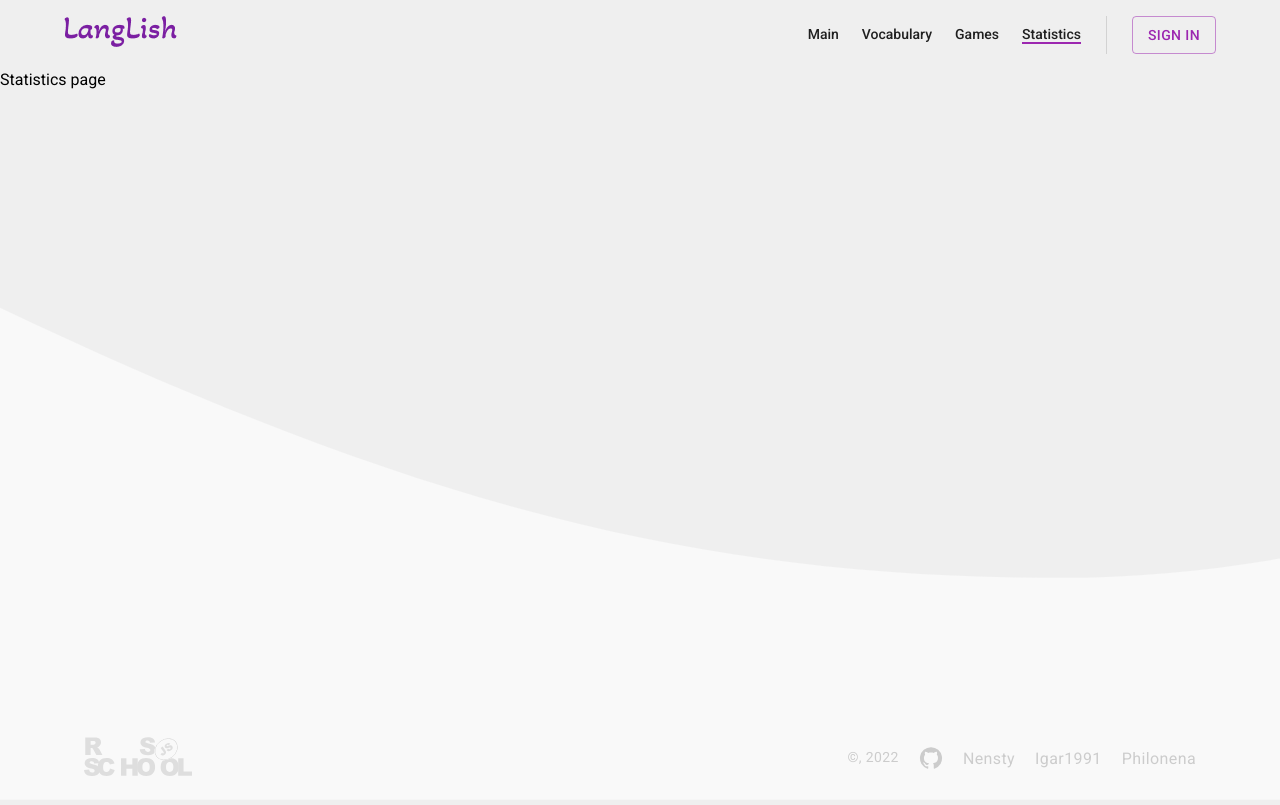
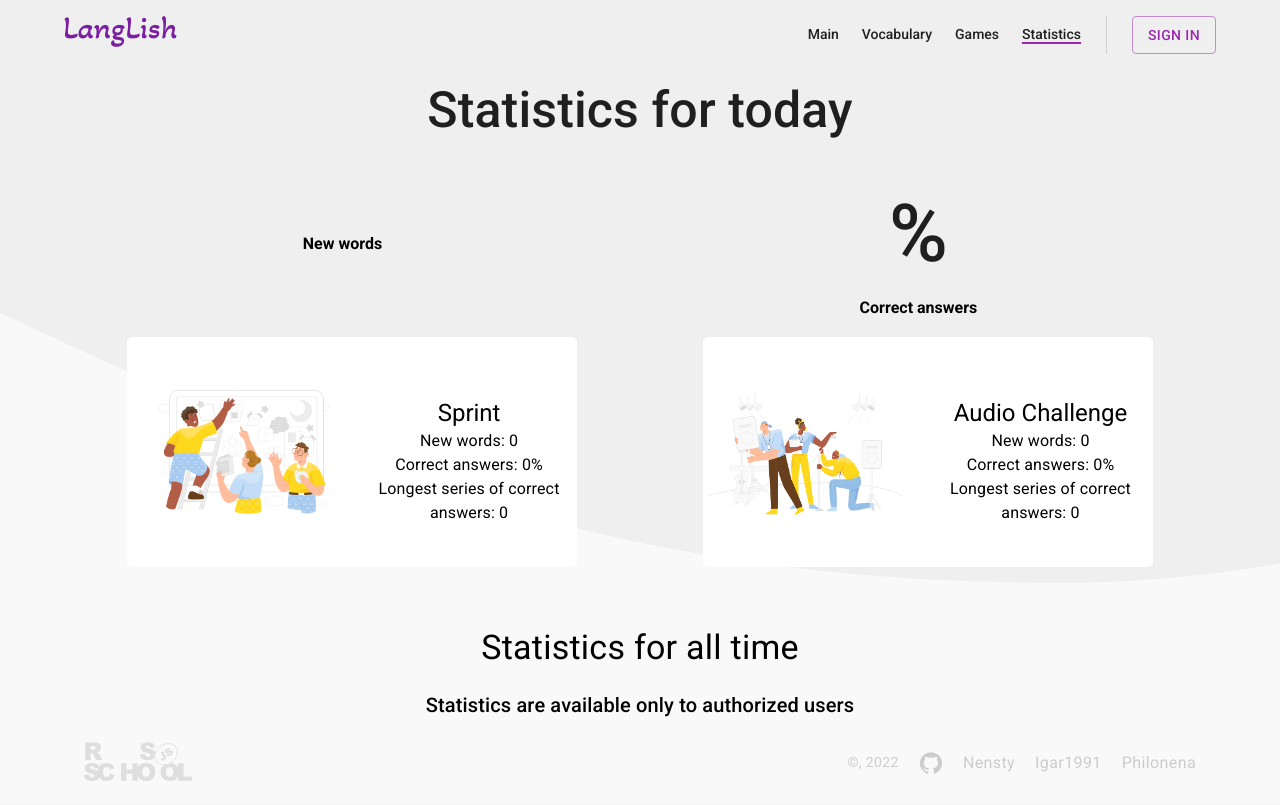
Before and after one commit to igar1991/rslang, a React (Create React App) app: page /statistics in a window 1280 px wide. Built offline with nearby package versions, Linux system fonts and the light colour scheme; no server answers.

Commit message:
feat: add statistic

```diff
--- a/package.json
+++ b/package.json
@@ -15,7 +15,10 @@
     "@types/node": "^17.0.45",
     "@types/react": "^18.0.17",
     "@types/react-dom": "^18.0.6",
+    "apexcharts": "^3.35.5",
     "react": "^18.2.0",
+    "react-apexcharts": "^1.4.0",
+    "react-charts": "^3.0.0-beta.48",
     "react-dom": "^18.2.0",
     "react-redux": "^8.0.2",
     "react-router-dom": "^6.3.0",
--- /dev/null
+++ b/src/pages/statistics/components/card.tsx
@@ -0,0 +1,33 @@
+import { Box, Typography } from '@mui/material';
+
+interface Props {
+  img: string;
+  title: string;
+  word: number;
+  trueans: number;
+  long: number;
+}
+
+export const Card = ({ img, title, word, trueans, long }: Props) => {
+  return (
+    <Box className='game__card-description'>
+      <Box
+        component='img'
+        alt={`${title} game image`}
+        src={img}
+        sx={{
+          height: {
+            xs: 95,
+            md: 150,
+          }
+        }}
+      />
+      <Box sx={{marginTop: '20px'}}>
+        <Typography variant='h5' className='game-title'>{title}</Typography>
+        <Typography variant='body1' className='game-description'>{`New words: ${word}`}</Typography>
+        <Typography variant='body1' className='game-description'>{`Correct answers: ${trueans}%`}</Typography>
+        <Typography variant='body1' className='game-description'>{`Longest series of correct answers: ${long}`}</Typography>
+      </Box>
+    </Box>
+  );
+};
--- a/src/pages/statistics/index.tsx
+++ b/src/pages/statistics/index.tsx
@@ -1,9 +1,202 @@
-import React from 'react';
+import { Box, Container, Typography } from '@mui/material';
+import { Card } from './components/card';
+import './statistics.css';
+import { useState, useEffect } from 'react';
+import ReactApexChart from 'react-apexcharts';
+import { wordsAPI } from 'api/wordsService';
+import { useAppSelector } from 'redux/hooks';
+import { selectAuth } from 'redux/slices/authUserSlice';
+import { UserWordData } from 'types/types';
+
+interface statData {
+  date: string;
+  sprint: {
+    rightAnswers: number;
+    errorAnswers: number;
+    newWords: number;
+    series: number;
+  };
+  audioCall: {
+    rightAnswers: number;
+    errorAnswers: number;
+    newWords: number;
+    series: number;
+  };
+}
 
 export default function Statistics() {
+  const [categories, setСategories] = useState<Set<string>>();
+  const [seriesNew, setSeriesNew] = useState<number[]>([]);
+  const [seriesLearned, setSeriesNewLearned] = useState<number[]>([]);
+  const [stat, setStat] = useState<statData>();
+  const { id } = useAppSelector(selectAuth);
+
+  const { data } = wordsAPI.useGetUserWordsQuery(id);
+  const localStatistic = localStorage.getItem('localStatistic');
+
+  useEffect(() => {
+    if (data) createFilter(data);
+  }, [data]);
+
+  useEffect(() => {
+    if (localStatistic) setStat(JSON.parse(localStatistic));
+  }, [localStatistic]);
+
+  const createFilter = (data: UserWordData[]) => {
+    const dataFilter = data?.filter(
+      (item) =>
+        Object.keys(item.optional).includes('date') && item.optional.learned
+    );
+    const resLearned = dataFilter?.reduce(
+      (previousValue: { [key: string]: number }, currentValue) => {
+        if (
+          Object.keys(previousValue).includes(
+            currentValue.optional.date as string
+          )
+        ) {
+          if (currentValue.optional.date) {
+            previousValue[currentValue.optional.date] += 1;
+          }
+        } else {
+          if (currentValue.optional.date) {
+            previousValue[currentValue.optional.date] = 1;
+          }
+        }
+        return previousValue;
+      },
+      {}
+    );
+    setSeriesNewLearned(Object.values(resLearned));
+    const dataFilterFirst = data?.filter((item) =>
+      Object.keys(item.optional).includes('games')
+    );
+    const resFirst = dataFilterFirst?.reduce(
+      (previousValue: { [key: string]: number }, currentValue) => {
+        if (currentValue.optional.games) {
+          if (
+            Object.keys(previousValue).includes(
+              currentValue.optional.games.firstDate as string
+            )
+          ) {
+            previousValue[currentValue.optional.games.firstDate] += 1;
+          } else {
+            previousValue[currentValue.optional.games.firstDate] = 1;
+          }
+        }
+        return previousValue;
+      },
+      {}
+    );
+    setSeriesNew(Object.values(resFirst));
+    setСategories(
+      new Set([...Object.keys(resLearned), ...Object.keys(resFirst)])
+    );
+  };
+
+  const countNewWords = (stat: statData): number =>
+    stat.sprint.newWords + stat.audioCall.newWords;
+
+  const precentWord = (trueAns: number, wrongAns: number) =>
+    Math.floor((trueAns * 100) / (trueAns + wrongAns));
+
   return (
-    <main className='container'>
-      Statistics page
-    </main>
+    <Container className="container">
+      <h2 className="title">Statistics for today</h2>
+      <div className="container_result">
+        <Box>
+          <h2 className="title_num">{stat && countNewWords(stat)}</h2>
+          <h4>New words</h4>
+        </Box>
+        <Box>
+          <h2 className="title_num">
+            {stat &&
+              precentWord(
+                stat.sprint.rightAnswers + stat.audioCall.rightAnswers,
+                stat.sprint.errorAnswers + stat.audioCall.errorAnswers
+              )}
+            %
+          </h2>
+          <h4>Сorrect answers</h4>
+        </Box>
+      </div>
+      <div className="container_result">
+        <Box className="game__card">
+          <Card
+            img="/assets/game-sprint.png"
+            title="Sprint"
+            word={stat ? stat.sprint.newWords : 0}
+            trueans={
+              stat
+                ? precentWord(
+                  stat.sprint.rightAnswers,
+                  stat.sprint.errorAnswers
+                )
+                : 0
+            }
+            long={stat ? stat.sprint.series : 0}
+          />
+        </Box>
+        <Box className="game__card">
+          <Card
+            img="/assets/game-listen.png"
+            title="Audio Challenge"
+            word={stat ? stat.audioCall.newWords : 0}
+            trueans={
+              stat
+                ? precentWord(
+                  stat.audioCall.rightAnswers,
+                  stat.audioCall.errorAnswers
+                )
+                : 0
+            }
+            long={stat ? stat.audioCall.series : 0}
+          />
+        </Box>
+      </div>
+      <Typography sx={{ marginTop: '60px' }} variant="h4">
+        Statistics for all time
+      </Typography>
+      <Typography sx={{ marginTop: '20px' }} variant="h6">
+        Statistics are available only to authorized users
+      </Typography>
+      {id && (
+        <ReactApexChart
+          options={{
+            chart: {
+              height: 450,
+              type: 'area',
+              toolbar: {
+                show: false,
+              },
+            },
+            dataLabels: {
+              enabled: true,
+            },
+            stroke: {
+              curve: 'smooth',
+              width: 2,
+            },
+            grid: {
+              strokeDashArray: 0,
+            },
+            xaxis: {
+              categories: categories,
+            },
+          }}
+          series={[
+            {
+              name: 'New words',
+              data: seriesNew,
+            },
+            {
+              name: 'Learned words',
+              data: seriesLearned,
+            },
+          ]}
+          type="area"
+          height={450}
+        />
+      )}
+    </Container>
   );
 }
--- /dev/null
+++ b/src/pages/statistics/statistics.css
@@ -0,0 +1,33 @@
+.container {
+  display: flex;
+  justify-content: center;
+  align-items: center;
+  text-align: center;
+  min-height: 80vh;
+}
+
+.title {
+  font-size: 50px;
+  font-weight: 500;
+  line-height: 160%;
+  text-align: center;
+  letter-spacing: 0.15px;
+  color: var(--lightTextPrimaryColor);
+}
+
+.container_result {
+  display: flex;
+  justify-content: space-around;
+  align-items: center;
+  text-align: center;
+  margin-top: 20px;
+}
+
+.title_num {
+  font-size: 80px;
+  font-weight: 500;
+  line-height: 160%;
+  text-align: center;
+  letter-spacing: 0.15px;
+  color: var(--lightTextPrimaryColor);
+}
```
Also changed, not shown: 1 other file (tests, documents, lock files or other folders).
